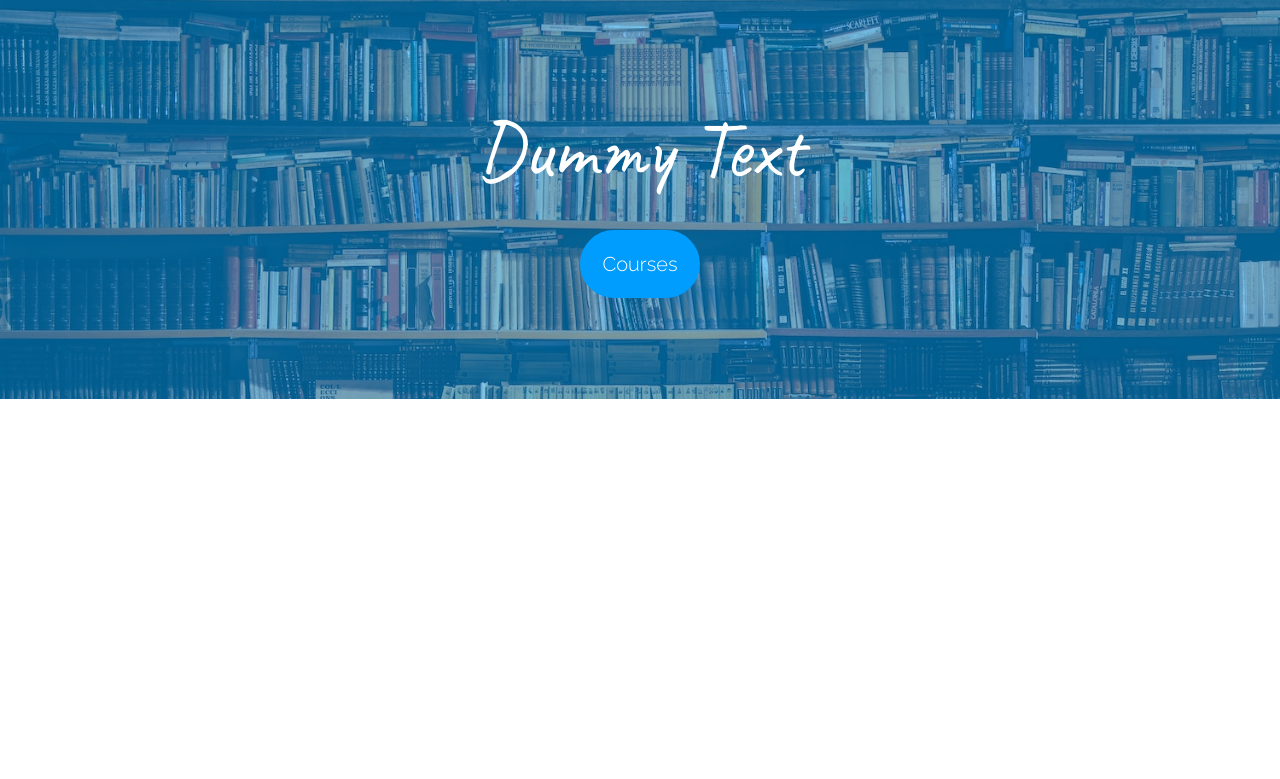
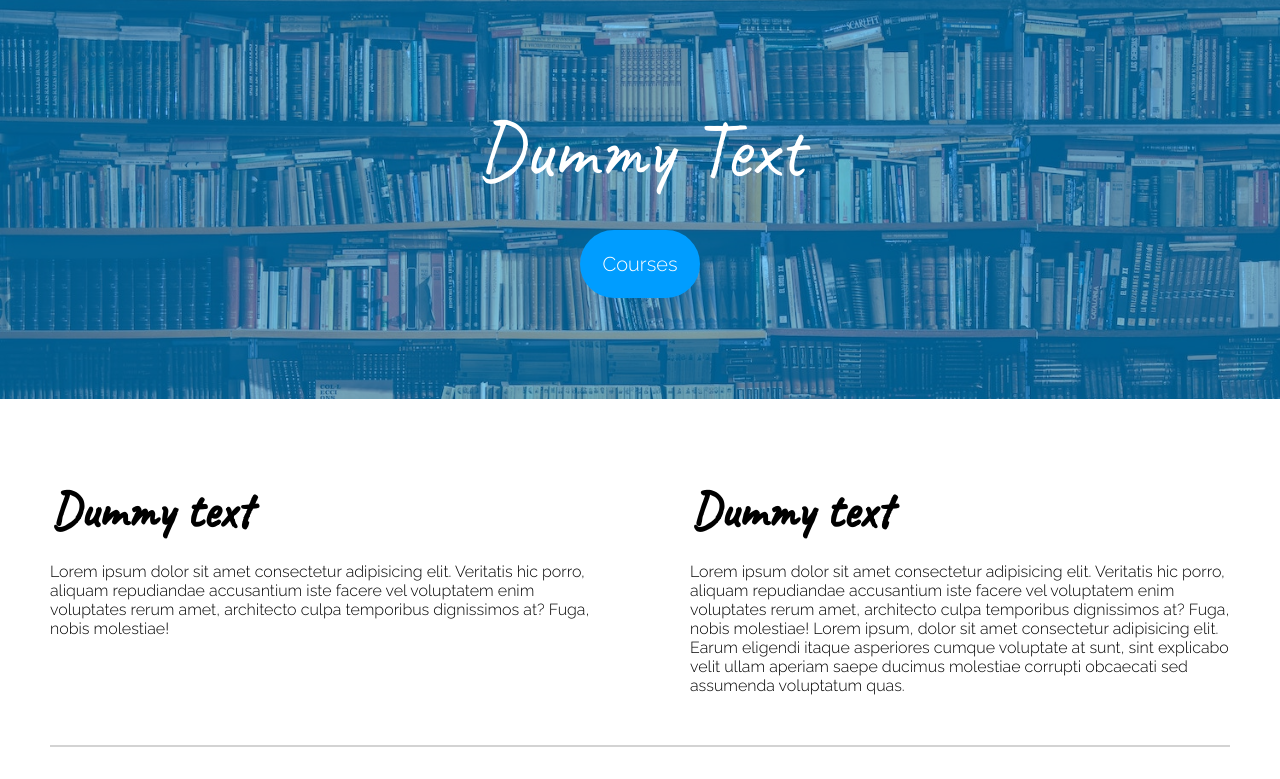
Before and after one commit to EdwardLuoJihan/KevsWeb, a PHP site: page /home.php in a window 1280 px wide. Shown: the part 144-923 px from the top of the page. Before the commit the page ends 543 px from the top, so only its background shows below. Run offline with PHP 8.4, Linux system fonts and the light colour scheme.

Commit message:
front page

```diff
--- a/home.php
+++ b/home.php
@@ -43,6 +43,29 @@
                 <button class="course_btn" onclick="getfile('courses');return false;">Courses</button>
             </div>
         </div>
+        <div class="main" id="home">
+            <div class="course__container">
+                <div class="text-box" id="left">
+                    <h1>Dummy text</h1>
+                    <p>
+                        Lorem ipsum dolor sit amet consectetur adipisicing elit. Veritatis
+                        hic porro, aliquam repudiandae accusantium iste facere vel
+                        voluptatem enim voluptates rerum amet, architecto culpa temporibus
+                        dignissimos at? Fuga, nobis molestiae!
+                    </p>
+                </div>
+                <div class="text-box" id="left">
+                    <h1>Dummy text</h1>
+                    <p>
+                        Lorem ipsum dolor sit amet consectetur adipisicing elit. Veritatis
+                        hic porro, aliquam repudiandae accusantium iste facere vel
+                        voluptatem enim voluptates rerum amet, architecto culpa temporibus
+                        dignissimos at? Fuga, nobis molestiae! Lorem ipsum, dolor sit amet consectetur adipisicing elit. Earum eligendi itaque asperiores cumque voluptate at sunt, sint explicabo velit ullam aperiam saepe ducimus molestiae corrupti obcaecati sed assumenda voluptatum quas.
+                    </p>
+                </div>
+            </div>
+            <hr>
+        </div>
     </body>
     <script>
         function getfile(data) {
--- a/style.css
+++ b/style.css
@@ -3,7 +3,7 @@
 
 :root {
     --main-font: 'Caveat', cursive;
-    --btn-font: 'Raleway', sans-serif;
+    --sec-font: 'Raleway', sans-serif;
     --nav-font: 'Open Sans', arial, sans-serif;
     --green: #12891b;
     --blue: #009dff;
@@ -141,7 +141,7 @@ body, html {
 
 .course_btn {
     margin-top: 30px;
-    font-family: var(--btn-font);
+    font-family: var(--sec-font);
     outline: none;
     border: 2px solid var(--blue);
     background-color: var(--blue);
@@ -157,3 +157,45 @@ body, html {
     border: 2px solid rgba(219, 237, 255, 0.5);
     cursor: pointer;
 }
+
+.main {
+    padding-bottom: 2rem;
+}
+
+.course__container {
+    padding-top: 30px;
+    display: grid;
+    grid-template-columns: 1fr 1fr;
+}
+
+.text-box {
+    text-align: center;
+    border-radius: 1px;
+    margin: 50px 50px;
+}
+
+#left {
+    text-align: left;
+}
+
+#right {
+    text-align: left;
+}
+
+.text-box p {
+    font-family: var(--sec-font);
+    margin: 0;
+    margin-top: 20px;
+}
+
+.text-box h1 {
+    font-family: var(--main-font);
+    font-size: 50px;
+    margin: 0;
+}
+
+hr {
+    border: none;
+    border-bottom: 2px solid #D3D3D3;
+    margin: 0 50px;
+}
```
